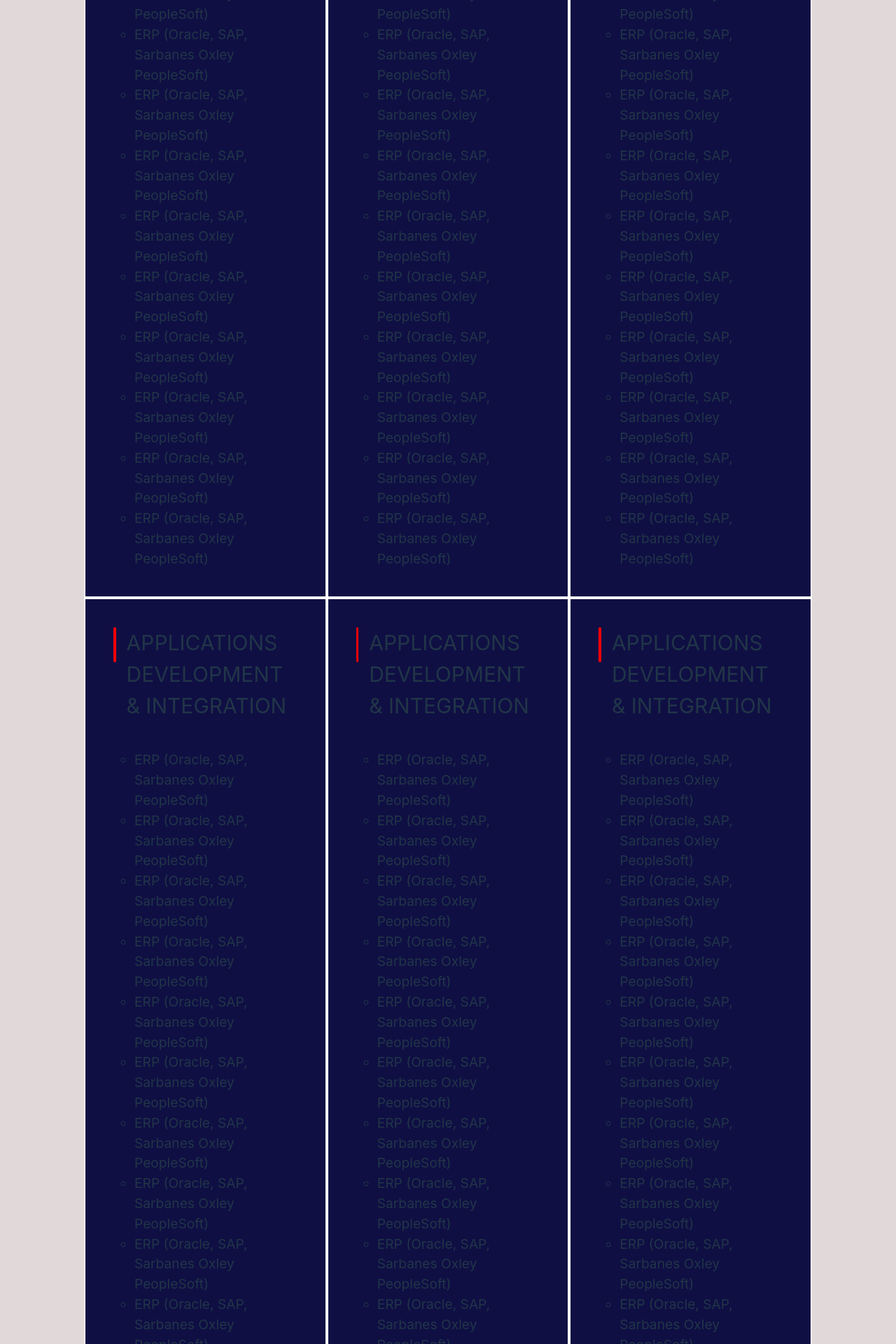
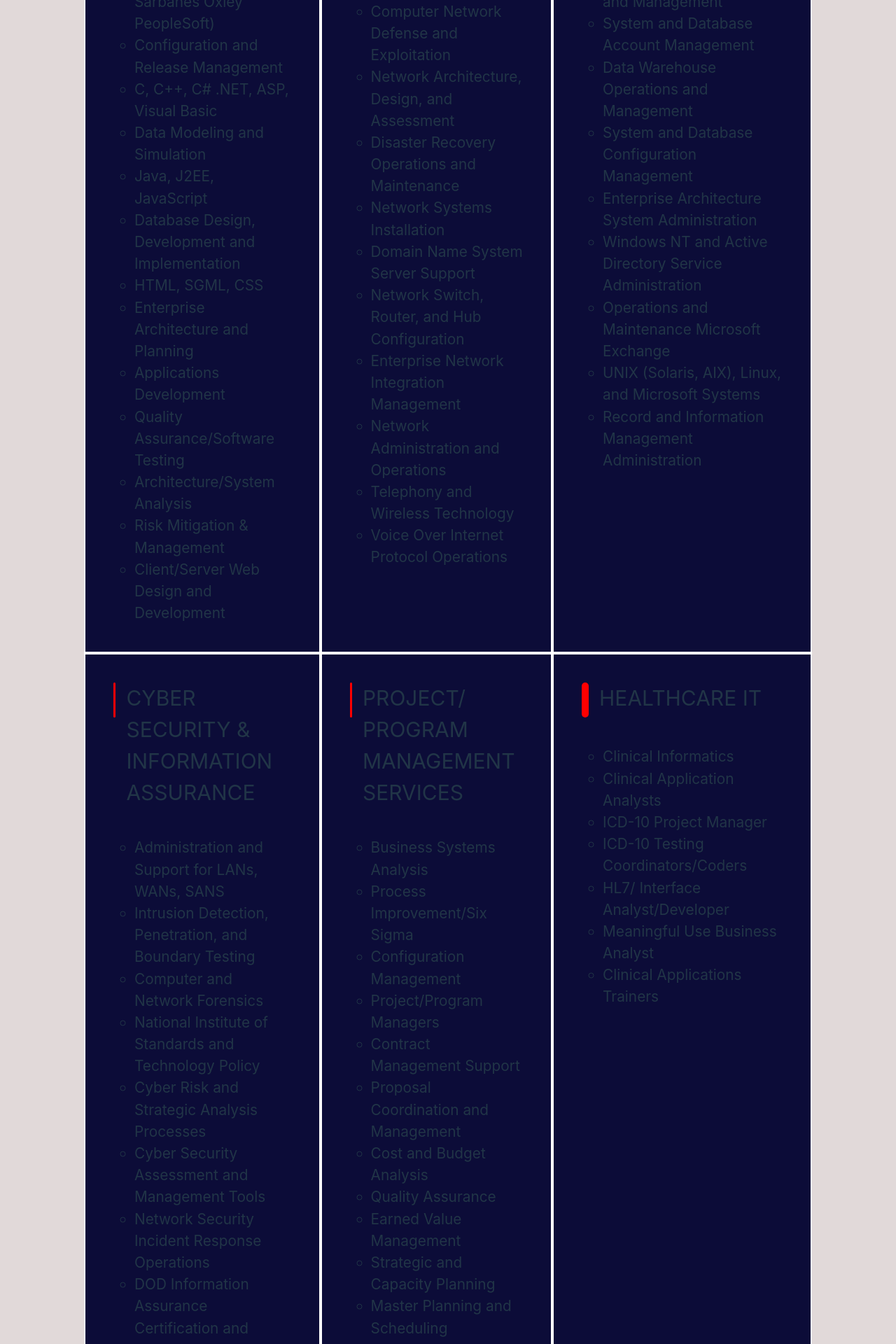
Before and after one commit to dibyendu02/hiringappRama, a React (Vite) app: page /services in a window 1280 px wide. Shown: the part 720-2640 px from the top of the page at 70% size. Built offline with nearby package versions, Linux system fonts and the light colour scheme.

Commit message:
service change

```diff
--- a/src/pages/Services.css
+++ b/src/pages/Services.css
@@ -16,7 +16,7 @@
     padding: 50px 120px 0px 120px;
 }
 .grid-item {
-    background-color: rgb(15, 15, 68);
+    background-color: rgb(12, 12, 56);
     border: 2px solid white;
     padding: 20px;
     font-size: 30px;
@@ -38,8 +38,9 @@
 }
 
 li{
-    font-size: 1.2rem;
-    list-style: circle;
+    font-size: 1.3rem;
+    list-style-type: circle;
+    font-weight: 400;
 }
 .grid-container-2{
     grid-template-columns: auto auto;
@@ -78,5 +79,7 @@
         grid-template-columns: auto auto;
         padding: 50px 80px 0px 80px;
     }
-
+    .grid-container-3-desc{
+        padding: 100px 70px;
+    }
 }
--- a/src/pages/Services.jsx
+++ b/src/pages/Services.jsx
@@ -19,16 +19,19 @@
           </div>
           <div className="grid-item-list">
             <ul>
-              <li>ERP (Oracle, SAP, Sarbanes Oxley PeopleSoft)</li>
-              <li>ERP (Oracle, SAP, Sarbanes Oxley PeopleSoft)</li>
-              <li>ERP (Oracle, SAP, Sarbanes Oxley PeopleSoft)</li>
-              <li>ERP (Oracle, SAP, Sarbanes Oxley PeopleSoft)</li>
-              <li>ERP (Oracle, SAP, Sarbanes Oxley PeopleSoft)</li>
-              <li>ERP (Oracle, SAP, Sarbanes Oxley PeopleSoft)</li>
-              <li>ERP (Oracle, SAP, Sarbanes Oxley PeopleSoft)</li>
-              <li>ERP (Oracle, SAP, Sarbanes Oxley PeopleSoft)</li>
-              <li>ERP (Oracle, SAP, Sarbanes Oxley PeopleSoft)</li>
-              <li>ERP (Oracle, SAP, Sarbanes Oxley PeopleSoft)</li>
+            <li>ERP (Oracle, SAP, Sarbanes Oxley PeopleSoft)</li>
+<li>Configuration and Release Management</li>
+<li>C, C++, C# .NET, ASP, Visual Basic</li>
+<li>Data Modeling and Simulation</li>
+<li>Java, J2EE, JavaScript</li>
+<li>Database Design, Development and Implementation</li>
+<li>HTML, SGML, CSS</li>
+<li>Enterprise Architecture and Planning</li>
+<li>Applications Development</li>
+<li>Quality Assurance/Software Testing</li>
+<li>Architecture/System Analysis</li>
+<li>Risk Mitigation & Management</li>
+<li>Client/Server Web Design and Development</li>
             </ul>
           </div>
         </div>
@@ -37,20 +40,20 @@
             <div className="grid-item-header-bar">
 
             </div>
-            <h2>APPLICATIONS DEVELOPMENT & INTEGRATION</h2>
+            <h2>NETWORK ENGINEERING AND OPERATIONS</h2>
           </div>
           <div className="grid-item-list">
             <ul>
-              <li>ERP (Oracle, SAP, Sarbanes Oxley PeopleSoft)</li>
-              <li>ERP (Oracle, SAP, Sarbanes Oxley PeopleSoft)</li>
-              <li>ERP (Oracle, SAP, Sarbanes Oxley PeopleSoft)</li>
-              <li>ERP (Oracle, SAP, Sarbanes Oxley PeopleSoft)</li>
-              <li>ERP (Oracle, SAP, Sarbanes Oxley PeopleSoft)</li>
-              <li>ERP (Oracle, SAP, Sarbanes Oxley PeopleSoft)</li>
-              <li>ERP (Oracle, SAP, Sarbanes Oxley PeopleSoft)</li>
-              <li>ERP (Oracle, SAP, Sarbanes Oxley PeopleSoft)</li>
-              <li>ERP (Oracle, SAP, Sarbanes Oxley PeopleSoft)</li>
-              <li>ERP (Oracle, SAP, Sarbanes Oxley PeopleSoft)</li>
+            <li>Computer Network Defense and Exploitation</li>
+<li>Network Architecture, Design, and Assessment</li>
+<li>Disaster Recovery Operations and Maintenance</li>
+<li>Network Systems Installation</li>
+<li>Domain Name System Server Support</li>
+<li>Network Switch, Router, and Hub Configuration</li>
+<li>Enterprise Network Integration Management</li>
+<li>Network Administration and Operations</li>
+<li>Telephony and Wireless Technology</li>
+<li>Voice Over Internet Protocol Operations</li>
             </ul>
           </div>
         </div>
@@ -59,20 +62,19 @@
             <div className="grid-item-header-bar">
 
             </div>
-            <h2>APPLICATIONS DEVELOPMENT & INTEGRATION</h2>
+            <h2>SYSTEM AND DATABASE ADMINISTRATION</h2>
           </div>
           <div className="grid-item-list">
             <ul>
-              <li>ERP (Oracle, SAP, Sarbanes Oxley PeopleSoft)</li>
-              <li>ERP (Oracle, SAP, Sarbanes Oxley PeopleSoft)</li>
-              <li>ERP (Oracle, SAP, Sarbanes Oxley PeopleSoft)</li>
-              <li>ERP (Oracle, SAP, Sarbanes Oxley PeopleSoft)</li>
-              <li>ERP (Oracle, SAP, Sarbanes Oxley PeopleSoft)</li>
-              <li>ERP (Oracle, SAP, Sarbanes Oxley PeopleSoft)</li>
-              <li>ERP (Oracle, SAP, Sarbanes Oxley PeopleSoft)</li>
-              <li>ERP (Oracle, SAP, Sarbanes Oxley PeopleSoft)</li>
-              <li>ERP (Oracle, SAP, Sarbanes Oxley PeopleSoft)</li>
-              <li>ERP (Oracle, SAP, Sarbanes Oxley PeopleSoft)</li>
+            <li>Database Administration and Management</li>
+<li>System and Database Account Management</li>
+<li>Data Warehouse Operations and Management</li>
+<li>System and Database Configuration Management</li>
+<li>Enterprise Architecture System Administration</li>
+<li>Windows NT and Active Directory Service Administration</li>
+<li>Operations and Maintenance Microsoft Exchange</li>
+<li>UNIX (Solaris, AIX), Linux, and Microsoft Systems</li>
+<li>Record and Information Management Administration</li>
             </ul>
           </div>
         </div>
@@ -81,20 +83,22 @@
             <div className="grid-item-header-bar">
 
             </div>
-            <h2>APPLICATIONS DEVELOPMENT & INTEGRATION</h2>
+            <h2>CYBER SECURITY & INFORMATION ASSURANCE</h2>
           </div>
           <div className="grid-item-list">
             <ul>
-              <li>ERP (Oracle, SAP, Sarbanes Oxley PeopleSoft)</li>
-              <li>ERP (Oracle, SAP, Sarbanes Oxley PeopleSoft)</li>
-              <li>ERP (Oracle, SAP, Sarbanes Oxley PeopleSoft)</li>
-              <li>ERP (Oracle, SAP, Sarbanes Oxley PeopleSoft)</li>
-              <li>ERP (Oracle, SAP, Sarbanes Oxley PeopleSoft)</li>
-              <li>ERP (Oracle, SAP, Sarbanes Oxley PeopleSoft)</li>
-              <li>ERP (Oracle, SAP, Sarbanes Oxley PeopleSoft)</li>
-              <li>ERP (Oracle, SAP, Sarbanes Oxley PeopleSoft)</li>
-              <li>ERP (Oracle, SAP, Sarbanes Oxley PeopleSoft)</li>
-              <li>ERP (Oracle, SAP, Sarbanes Oxley PeopleSoft)</li>
+            <li>Administration and Support for LANs, WANs, SANS</li>
+<li>Intrusion Detection, Penetration, and Boundary Testing</li>
+<li>Computer and Network Forensics</li>
+<li>National Institute of Standards and Technology Policy</li>
+<li>Cyber Risk and Strategic Analysis Processes</li>
+<li>Cyber Security Assessment and Management Tools</li>
+<li>Network Security Incident Response Operations</li>
+<li>DOD Information Assurance Certification and Reporting</li>
+<li>Network Infrastructure Operations and Maintenance</li>
+<li>Federal Information Security Management Act</li>
+<li>Network Security Architecture and Vulnerability Assessment</li>
+<li>Network Security Planning</li>
             </ul>
           </div>
         </div>
@@ -103,20 +107,26 @@
             <div className="grid-item-header-bar">
 
             </div>
-            <h2>APPLICATIONS DEVELOPMENT & INTEGRATION</h2>
+            <h2>PROJECT/ PROGRAM MANAGEMENT SERVICES</h2>
           </div>
           <div className="grid-item-list">
             <ul>
-              <li>ERP (Oracle, SAP, Sarbanes Oxley PeopleSoft)</li>
-              <li>ERP (Oracle, SAP, Sarbanes Oxley PeopleSoft)</li>
-              <li>ERP (Oracle, SAP, Sarbanes Oxley PeopleSoft)</li>
-              <li>ERP (Oracle, SAP, Sarbanes Oxley PeopleSoft)</li>
-              <li>ERP (Oracle, SAP, Sarbanes Oxley PeopleSoft)</li>
-              <li>ERP (Oracle, SAP, Sarbanes Oxley PeopleSoft)</li>
-              <li>ERP (Oracle, SAP, Sarbanes Oxley PeopleSoft)</li>
-              <li>ERP (Oracle, SAP, Sarbanes Oxley PeopleSoft)</li>
-              <li>ERP (Oracle, SAP, Sarbanes Oxley PeopleSoft)</li>
-              <li>ERP (Oracle, SAP, Sarbanes Oxley PeopleSoft)</li>
+            <li>Business Systems Analysis</li>
+<li>Process Improvement/Six Sigma</li>
+<li>Configuration Management</li>
+<li>Project/Program Managers</li>
+<li>Contract Management Support</li>
+<li>Proposal Coordination and Management</li>
+<li>Cost and Budget Analysis</li>
+<li>Quality Assurance</li>
+<li>Earned Value Management</li>
+<li>Strategic and Capacity Planning</li>
+<li>Master Planning and Scheduling</li>
+<li>Strength, Weakness, Opportunity, and Threat Analysis</li>
+<li>Metrics: Measurement and Analysis</li>
+<li>Technical Trainers</li>
+<li>Probabilistic Risk Assessment and Management</li>
+<li>Technical Writers</li>
             </ul>
           </div>
         </div>
@@ -125,20 +135,17 @@
             <div className="grid-item-header-bar">
 
             </div>
-            <h2>APPLICATIONS DEVELOPMENT & INTEGRATION</h2>
+            <h2>HEALTHCARE IT</h2>
           </div>
           <div className="grid-item-list">
             <ul>
-              <li>ERP (Oracle, SAP, Sarbanes Oxley PeopleSoft)</li>
-              <li>ERP (Oracle, SAP, Sarbanes Oxley PeopleSoft)</li>
-              <li>ERP (Oracle, SAP, Sarbanes Oxley PeopleSoft)</li>
-              <li>ERP (Oracle, SAP, Sarbanes Oxley PeopleSoft)</li>
-              <li>ERP (Oracle, SAP, Sarbanes Oxley PeopleSoft)</li>
-              <li>ERP (Oracle, SAP, Sarbanes Oxley PeopleSoft)</li>
-              <li>ERP (Oracle, SAP, Sarbanes Oxley PeopleSoft)</li>
-              <li>ERP (Oracle, SAP, Sarbanes Oxley PeopleSoft)</li>
-              <li>ERP (Oracle, SAP, Sarbanes Oxley PeopleSoft)</li>
-              <li>ERP (Oracle, SAP, Sarbanes Oxley PeopleSoft)</li>
+            <li>Clinical Informatics</li>
+<li>Clinical Application Analysts</li>
+<li>ICD-10 Project Manager</li>
+<li>ICD-10 Testing Coordinators/Coders</li>
+<li>HL7/ Interface Analyst/Developer</li>
+<li>Meaningful Use Business Analyst</li>
+<li>Clinical Applications Trainers</li>
             </ul>
           </div>
         </div>
@@ -152,20 +159,20 @@
             <div className="grid-item-header-bar">
 
             </div>
-            <h2>APPLICATIONS DEVELOPMENT & INTEGRATION</h2>
+            <h2>FINANCE & ACCOUNTING</h2>
           </div>
           <div className="grid-item-list">
             <ul>
-              <li>ERP (Oracle, SAP, Sarbanes Oxley PeopleSoft)</li>
-              <li>ERP (Oracle, SAP, Sarbanes Oxley PeopleSoft)</li>
-              <li>ERP (Oracle, SAP, Sarbanes Oxley PeopleSoft)</li>
-              <li>ERP (Oracle, SAP, Sarbanes Oxley PeopleSoft)</li>
-              <li>ERP (Oracle, SAP, Sarbanes Oxley PeopleSoft)</li>
-              <li>ERP (Oracle, SAP, Sarbanes Oxley PeopleSoft)</li>
-              <li>ERP (Oracle, SAP, Sarbanes Oxley PeopleSoft)</li>
-              <li>ERP (Oracle, SAP, Sarbanes Oxley PeopleSoft)</li>
-              <li>ERP (Oracle, SAP, Sarbanes Oxley PeopleSoft)</li>
-              <li>ERP (Oracle, SAP, Sarbanes Oxley PeopleSoft)</li>
+            <li>Accounting Manager</li>
+<li>Accounts Payable Clerk</li>
+<li>Assistant Controller</li>
+<li>Budget Analyst</li>
+<li>Billing Clerk/Manager</li>
+<li>Controller</li>
+<li>Cost Accountant</li>
+<li>Credit and Collections Clerk/Manager</li>
+<li>Financial Analyst</li>
+<li>Internal Auditor</li>
             </ul>
           </div>
         </div>
@@ -174,20 +181,16 @@
             <div className="grid-item-header-bar">
 
             </div>
-            <h2>APPLICATIONS DEVELOPMENT & INTEGRATION</h2>
+            <h2>EXECUTIVE SEARCH</h2>
           </div>
           <div className="grid-item-list">
             <ul>
-              <li>ERP (Oracle, SAP, Sarbanes Oxley PeopleSoft)</li>
-              <li>ERP (Oracle, SAP, Sarbanes Oxley PeopleSoft)</li>
-              <li>ERP (Oracle, SAP, Sarbanes Oxley PeopleSoft)</li>
-              <li>ERP (Oracle, SAP, Sarbanes Oxley PeopleSoft)</li>
-              <li>ERP (Oracle, SAP, Sarbanes Oxley PeopleSoft)</li>
-              <li>ERP (Oracle, SAP, Sarbanes Oxley PeopleSoft)</li>
-              <li>ERP (Oracle, SAP, Sarbanes Oxley PeopleSoft)</li>
-              <li>ERP (Oracle, SAP, Sarbanes Oxley PeopleSoft)</li>
-              <li>ERP (Oracle, SAP, Sarbanes Oxley PeopleSoft)</li>
-              <li>ERP (Oracle, SAP, Sarbanes Oxley PeopleSoft)</li>
+            <li>CEO</li>
+<li>COO</li>
+<li>CFO</li>
+<li>Vice President</li>
+<li>Treasurer</li>
+<li>Director</li>
             </ul>
           </div>
         </div>
```
